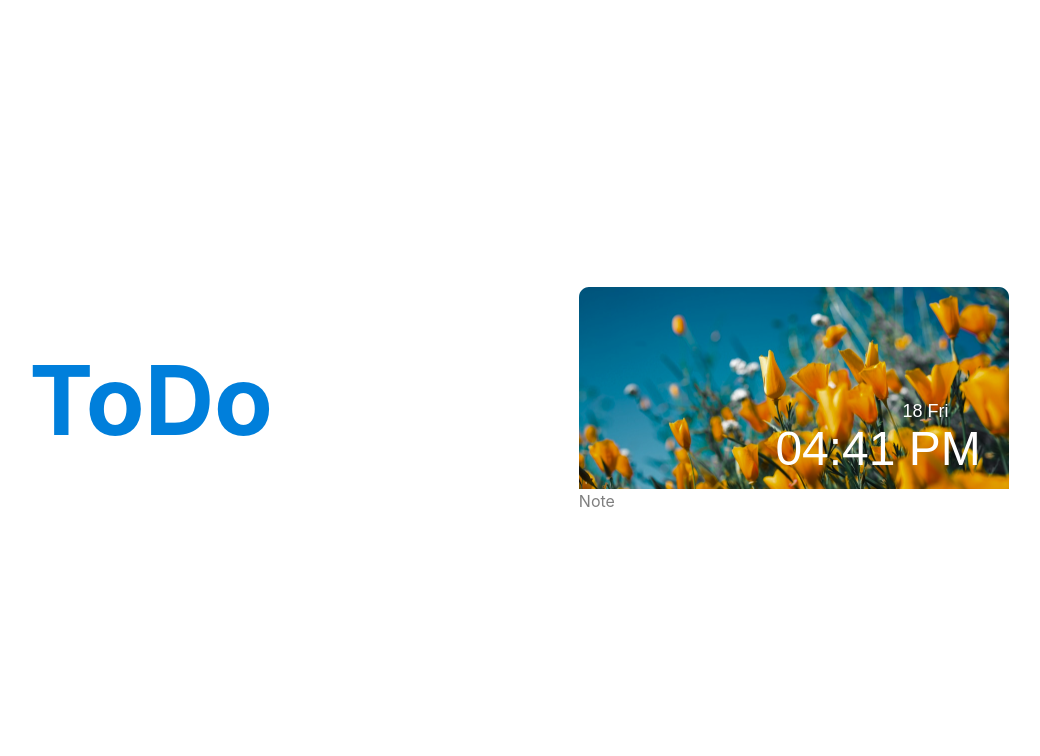
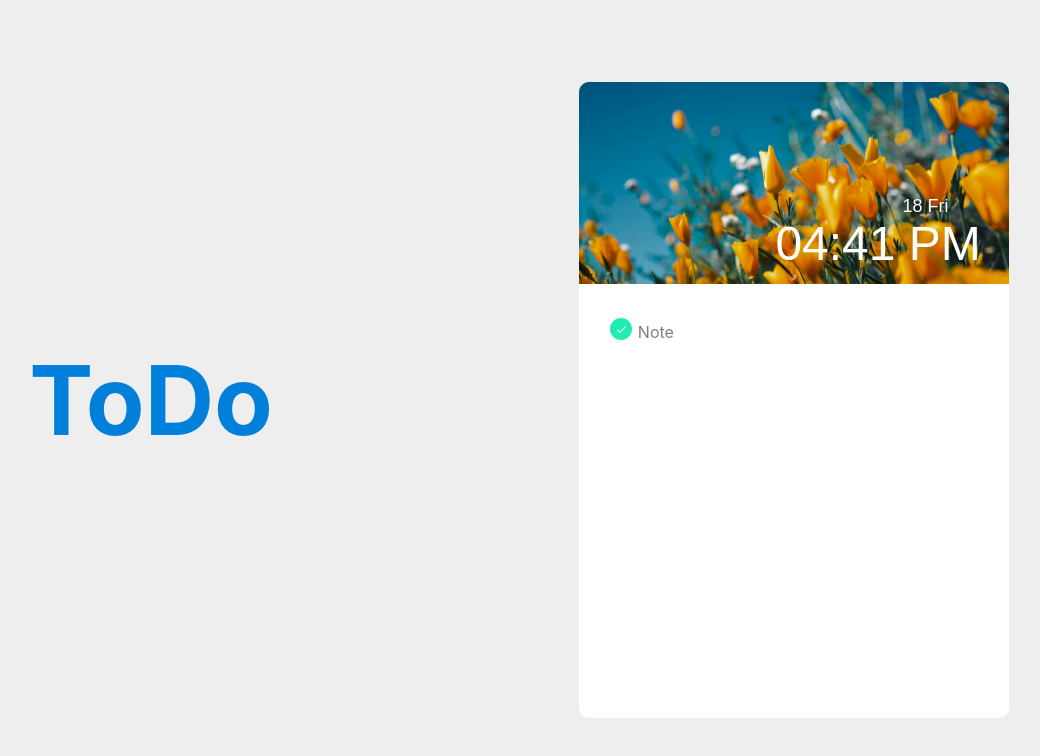
Before and after one commit to levani0318/ToDo, a React (Vite) app: page / in a window 1280 px wide. Shown: the top 756 px of the page, without its empty margins (121-1161 px from the left). Built offline with nearby package versions, Linux system fonts and the light colour scheme.

Commit message:
input tailwind

```diff
--- a/src/App.tsx
+++ b/src/App.tsx
@@ -13,9 +13,9 @@ function App() {
   });
   console.log(currentDate.toLocaleString());
   return (
-    <div className="h-screen flex justify-center items-center gap-[306px]">
+    <div className="h-screen flex justify-center items-center gap-[306px] bg-[#EEEEEE]">
       <h1 className="font-bold text-8xl text-[#007FDB]">ToDo</h1>
-      <div className="rounded-[10px]">
+      <div className="rounded-[10px] bg-white">
         <div className="relative">
           <img src={bgright} alt="bgright" />
           <div className="absolute right-[28px] bottom-[16px] font-ruso">
@@ -25,7 +25,20 @@ function App() {
             <h1 className="font-normal text-5xl text-white">{currentTime}</h1>
           </div>
         </div>
-        <input type="text" placeholder="Note" />
+        <div className="">
+          <div className="relative pl-[29px] pt-[23px] mb-[362px]">
+            <img
+              className="absolute left-[30px] top-[33px]"
+              src={circle}
+              alte="circle"
+            />
+            <input
+              className="w-[275px] h-[49px] pl-[30px] rounded-[5px]"
+              type="text"
+              placeholder="Note"
+            />
+          </div>
+        </div>
       </div>
     </div>
   );
```
